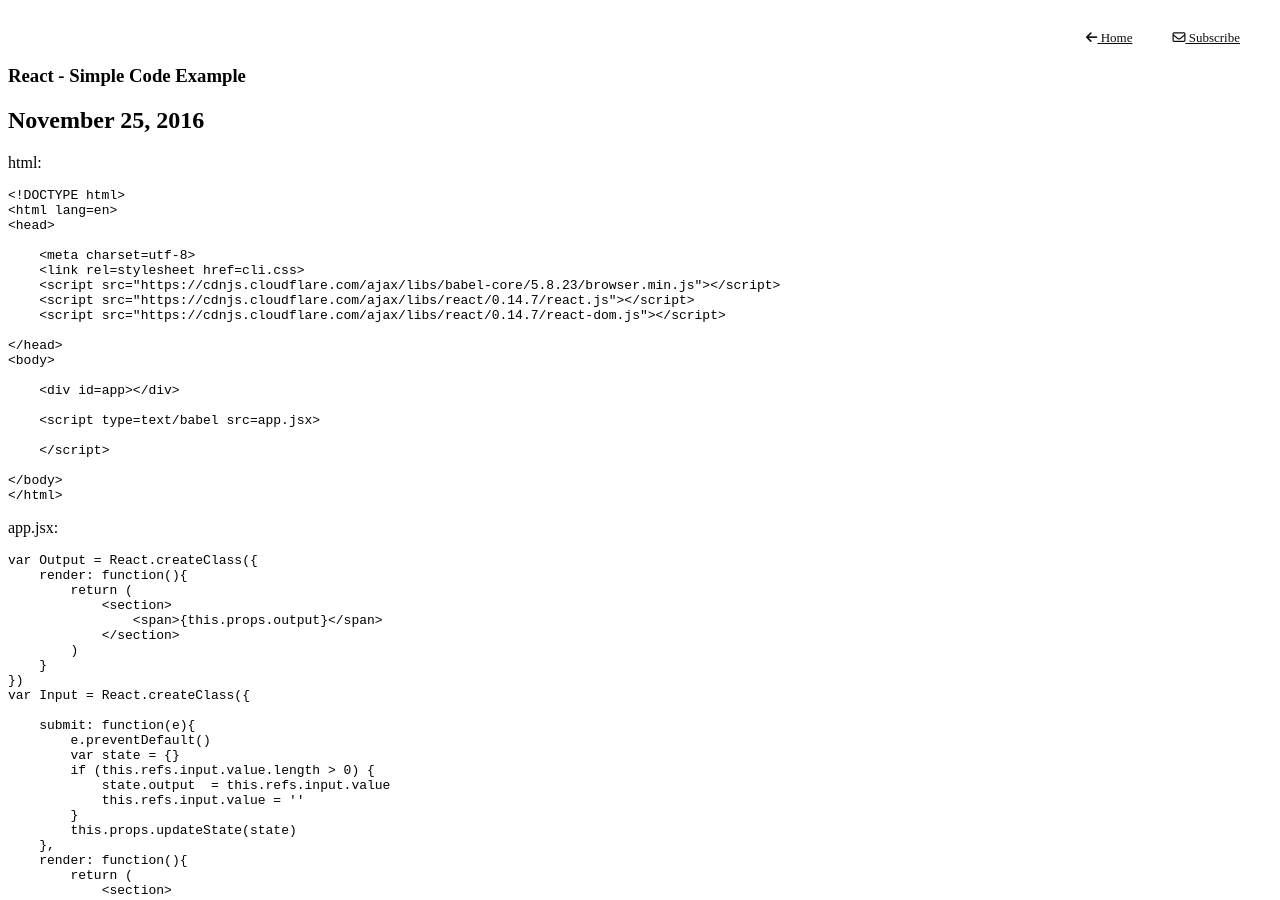
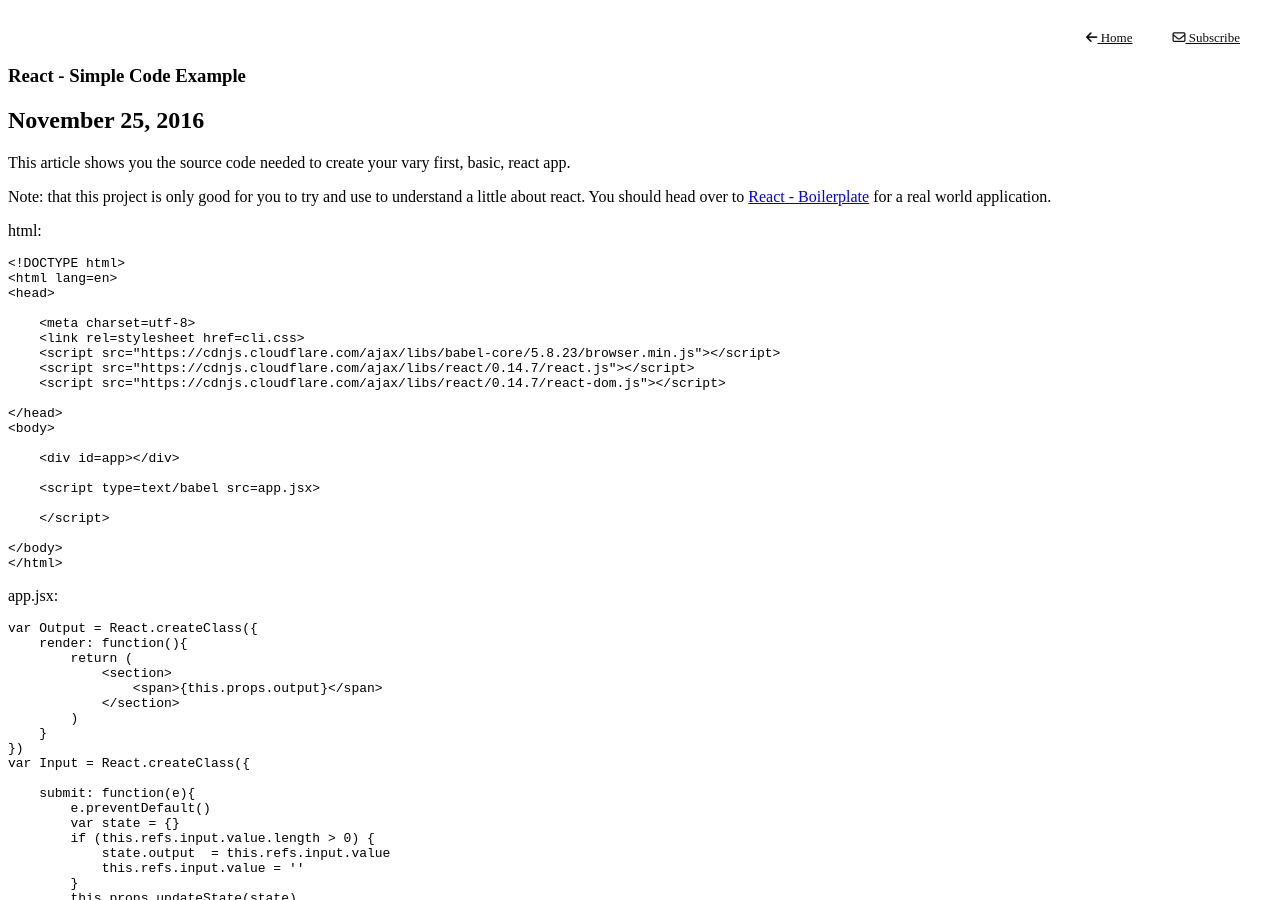
Before and after one commit to develdoe/develdoe.github.io, a Jekyll site: the page built from _posts/2016-11-25-react-simple-code-example.md, in a window 1280 px wide and 900 px high. Built offline with Jekyll 4.4.1, drawn with Linux system fonts in a browser that asks for light colours; nearby versions of some CDN libraries; comment, search, counter and statistics services are not loaded.

Commit message:
Updated 2016-11-25-react-simple-code-example.md

```diff
--- a/_posts/2016-11-25-react-simple-code-example.md
+++ b/_posts/2016-11-25-react-simple-code-example.md
@@ -5,6 +5,10 @@ title: React - Simple Code Example
 category:
   - react
 ---
+This article shows you the source code needed to create your vary first, basic, react app.
+
+Note: that this project is only good for you to try and use to understand a little about react. You should head over to [React - Boilerplate](http://develdoe.com/2016/react-boilerplate/) for a real world application.
+
 
 html:
 
```
